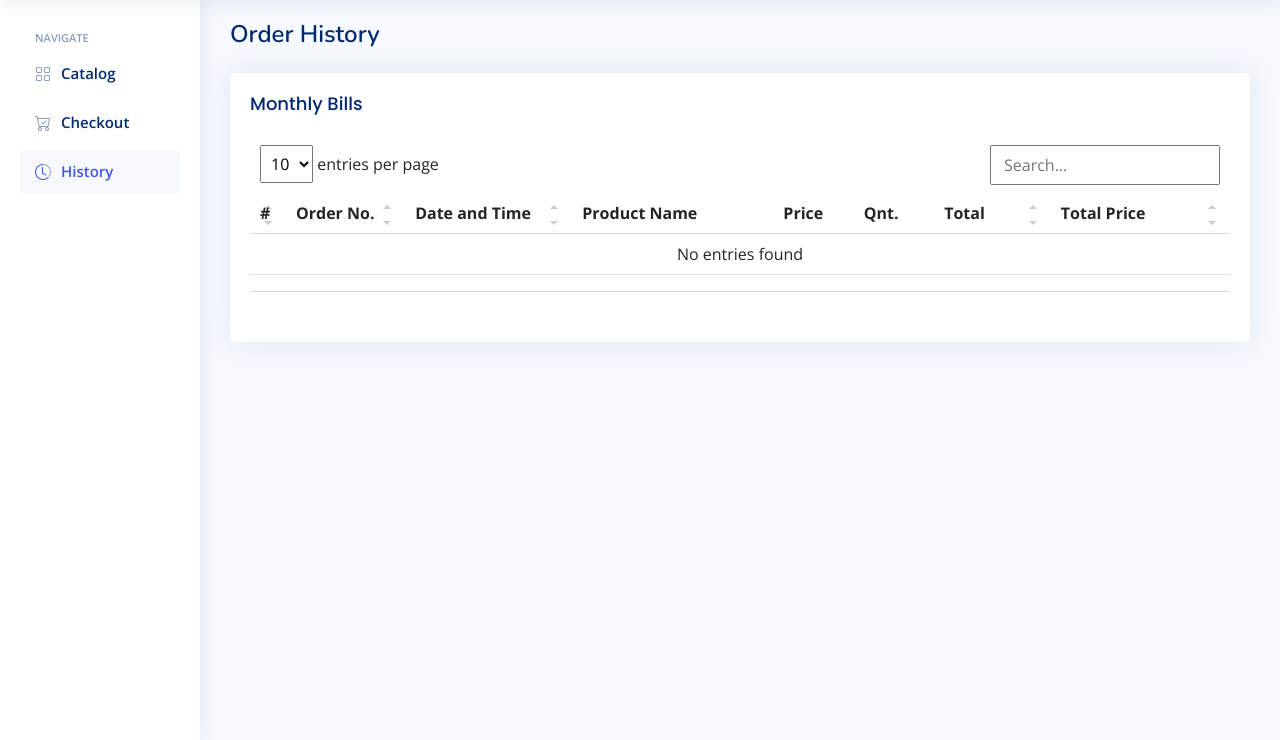
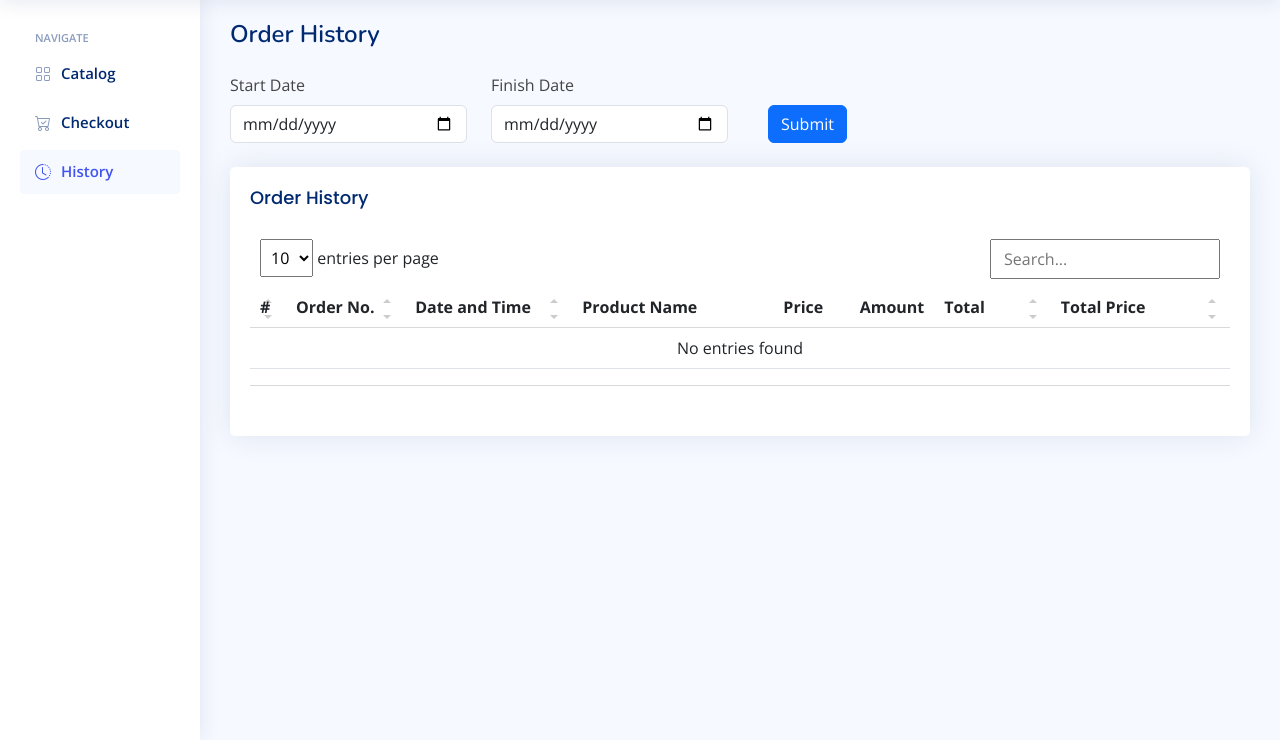
Before and after one commit to Mahdi3M/Canteen_Management, a Django app: page /customer_history/ in a window 1280 px wide. Shown: the part 60-800 px from the top of the page. Run offline with Django 4.2, Linux system fonts and the light colour scheme; the visitor is signed in with stand-in values (Sample User, id 1); data that the repository does not hold is empty; some libraries are stand-ins or nearby versions.

Commit message:
Manage Products Complete

```diff
--- a/Canteen_Management/Canteen/templates/Canteen/customer_history.html
+++ b/Canteen_Management/Canteen/templates/Canteen/customer_history.html
@@ -29,11 +29,32 @@
     <h1>Order History</h1>
   </div><!-- End Page Title -->
 
+
+  <form method=POST action={% url "Canteen:customer_history" %} class="row my-4">
+    {% csrf_token %}
+    <div class="col-3">
+      <label for="start_date" class="form-label">Start Date</label>
+      <div class="input-group has-validation">
+        <input type="date" class="form-control reg-form-input" name="start_date" id="start_date">
+      </div>
+    </div>
+    <div class="col-3">
+      <label for="finish_date" class="form-label">Finish Date</label>
+      <div class="input-group has-validation">
+        <input type="date" class="form-control reg-form-input" name="finish_date" id="finish_date">
+      </div>
+    </div>
+    <div class="col-6 d-flex align-self-end justify-content-start">
+      <button class="btn btn-primary w-80 h-50 ms-3" type="submit">Submit</button>
+    </div>
+  </form>
+
   <div class="card my-4">
     <div class="card-body">
-      <h5 class="card-title">Monthly Bills</h5>
+      <h5 class="card-title">Order History</h5>
 
       <!-- Table with stripped rows -->
+      <div style="width:100%; overflow-x:auto;">
         <table class="table datatable">
           <thead>
             <tr>
@@ -44,7 +65,7 @@
                 <div class="row">
                   <div class="col-5">Product Name</div>
                   <div class="col-2">Price</div>
-                <div class="col-2">Qnt.</div>
+                  <div class="col-2 d-flex justify-content-center">Amount</div>
                   <div class="col-2">Total</div>
                 </div>
               </th>
@@ -61,9 +82,9 @@
                 <td>
                   {% for product in o.list %}
                   <div class="row">
-                  <div class="col-5">{{ product.name }}</div>
+                    <div class="col-5">{{ forloop.counter }}. {{ product.name }}</div>
                     <div class="col-2">{{ product.price }} Tk</div>
-                  <div class="col-2">{{ product.quantity }}</div>
+                    <div class="col-2 d-flex justify-content-center">{{ product.quantity }}</div>
                     <div class="col-2">{{ product.total }} Tk</div>
                   </div>
                   {% endfor %}
@@ -73,6 +94,7 @@
             {% endfor %}
           </tbody>
         </table>
+      </div>
       <!-- End Table with stripped rows -->
 
     </div>
@@ -85,4 +107,11 @@
 <script>
   $("#history").removeClass("collapsed");
 </script>
+
+
+<script>
+  $(function () {
+      $("#start_date").datepicker({dateFormat: 'dd-mm-yy'});
+  });
+</script>
 {% endblock scripts %}
--- a/Canteen_Management/Canteen/views.py
+++ b/Canteen_Management/Canteen/views.py
@@ -2,6 +2,7 @@ from django.shortcuts import render, redirect
 from django.contrib.auth.decorators import login_required
 from django.contrib.auth import authenticate, login, logout
 from django.contrib import messages
+from django.utils.dateparse import parse_date
 from django.db import transaction
 from .models import *
 from functools import wraps
@@ -144,6 +145,7 @@ def customer_catalog(request):
 
 
 @login_required(redirect_field_name='next', login_url="Canteen:signin")
+@role_required(allowed_roles=['Admin', 'Customer'])
 def customer_checkout(request):
     context = {}
     context['thank'] = False
@@ -183,8 +185,24 @@ def customer_checkout(request):
 def customer_history(request):
     context = {}
 
-    orders = Order.objects.filter(ba = request.user.ba)
-    context['order_list'] = OrderItem.objects.filter(order__in = orders)
+    if request.method == "POST":
+        start_date = request.POST.get('start_date')
+        s_date = parse_date(start_date)
+        finish_date = request.POST.get('finish_date')
+        f_date = parse_date(finish_date)
+
+        if start_date and finish_date:
+            orders = Order.objects.filter(ba = request.user.ba, timestamp__gte = s_date, timestamp__lte=f_date)
+        elif start_date:
+            orders = Order.objects.filter(ba = request.user.ba, timestamp__gte = s_date)
+        elif finish_date:
+            orders = Order.objects.filter(ba = request.user.ba, timestamp__lte=f_date)
+        else:
+            orders = Order.objects.filter(ba = request.user.ba)
+    else:
+        orders = Order.objects.filter(ba = request.user.ba)
+
+    context['order_list'] = OrderItem.objects.filter(order__in = orders, order__status = 'Complete').order_by('order__id')
 
     return render(request, "Canteen/customer_history.html", context)
 
@@ -227,38 +245,70 @@ def nco_order(request):
 @role_required(allowed_roles=['Bar NCO'])
 def nco_inventory(request):
     if request.method == "POST":
-        image_file = request.FILES.get('image')
-        name = request.POST.get('productName')
-        category = request.POST.get('category')
-        new_category = request.POST.get('new-category')
-        subcategory = request.POST.get('subCategory')
-        new_subcategory = request.POST.get('new-sub-category')
-        buying_price = request.POST.get('buyingPrice')
-        selling_price = request.POST.get('sellingPrice')
-        amount = request.POST.get('amount')
+        if request.POST.get('form_name') == "add_new_product":
+            new_Product = Product()
+            new_Product.name = request.POST.get('productName')
+            new_Product.image = request.FILES.get('image')
+            new_Product.buying_price = request.POST.get('buyingPrice')
+            new_Product.selling_price = request.POST.get('sellingPrice')
+            new_Product.stock_quantity = request.POST.get('amount')
 
-        new_Product = Product()
-        new_Product.name = name
-        new_Product.image = image_file
-        new_Product.buying_price = buying_price
-        new_Product.selling_price = selling_price
-        new_Product.stock_quantity = amount
+            category = request.POST.get('category')
+            new_category = request.POST.get('new-category')
+            subcategory = request.POST.get('subCategory')
+            new_subcategory = request.POST.get('new-sub-category')
 
-        if category:
-            new_Category = Category.objects.get(name = category)
-            new_Product.category = new_Category
-        else:
-            new_Category = Category(name = new_category)
-            new_Category.save()
-            new_Product.category = new_Category
+            if category:
+                new_Category = Category.objects.get(name = category)
+                new_Product.category = new_Category
+            else:
+                new_Category = Category(name = new_category)
+                new_Category.save()
+                new_Product.category = new_Category
 
-        if subcategory:
-            new_Product.subcategory = Subcategory.objects.get(name = subcategory)
-        else:
-            new_Subcategory = Subcategory(name = new_subcategory, category = new_Category)
-            new_Subcategory.save()
-            new_Product.subcategory = new_Subcategory
-        new_Product.save()
+            if subcategory:
+                new_Product.subcategory = Subcategory.objects.get(name = subcategory)
+            else:
+                new_Subcategory = Subcategory(name = new_subcategory, category = new_Category)
+                new_Subcategory.save()
+                new_Product.subcategory = new_Subcategory
+            new_Product.save()
+
+        elif request.POST.get('form_name') == "edit_product":
+            product_name = request.POST.get('productName')
+            product = Product.objects.get(name = product_name)
+
+            if request.POST.get('editProductName'):
+                product.name = request.POST.get('editProductName')
+            if request.POST.get('add_amount'):
+                product.stock_quantity += request.POST.get('add_amount')
+            if request.POST.get('remove_amount'):
+                product.stock_quantity -= request.POST.get('remove_amount')
+            if request.POST.get('buyingPrice'):
+                product.buying_price = request.POST.get('buyingPrice')
+            if request.POST.get('sellingPrice'):
+                product.selling_price = request.POST.get('sellingPrice')
+
+            product.save()
+
+        elif request.POST.get('form_name') == "edit_category":
+            category_name = request.POST.get('category')
+            category = Category.objects.get(name = category_name)
+
+            if request.POST.get('editCategoryName'):
+                category.name = request.POST.get('editCategoryName')
+
+            category.save()
+
+        elif request.POST.get('form_name') == "edit_subcategory":
+            subcategory_name = request.POST.get('subCategory')
+            subcategory = Subcategory.objects.get(name = subcategory_name)
+
+            if request.POST.get('editSubCategoryName'):
+                subcategory.name = request.POST.get('editSubCategoryName')
+
+            subcategory.save()
+
 
     context = {}
 
@@ -277,7 +327,6 @@ def nco_inventory(request):
 
         category_dict[category.name] = subcategory_dict
 
-    print(category_dict)
     context['category_dict'] = category_dict
     context['all_products'] = Product.objects.all()
 
--- a/Canteen_Management/templates/base.html
+++ b/Canteen_Management/templates/base.html
@@ -30,6 +30,12 @@
 
   <!-- Template Main CSS File -->
   <link href={% static 'assets/css/style.css' %} rel="stylesheet">
+
+  <!-- For Date picker -->
+  <link rel="stylesheet" href="//code.jquery.com/ui/1.13.0/themes/base/jquery-ui.css">
+
+  <script src="https://code.jquery.com/jquery-3.6.0.js"></script>
+  <script src="https://code.jquery.com/ui/1.13.0/jquery-ui.js"></script>
 
   <!-- Other Links -->
   {% block head %}
--- a/Canteen_Management/templates/header.html
+++ b/Canteen_Management/templates/header.html
@@ -96,6 +96,7 @@
 
         </li><!-- End Notification Nav -->
         {% endif %}
+        {% if not user.role == "Bar NCO" %}
         <!-- Start Cart Nav -->
 
         <li class="nav-item dropdown">
@@ -135,6 +136,7 @@
           </ul>
 
         </li><!-- End Cart Nav -->
+        {% endif %}
 
         <li class="nav-item dropdown pe-3">
 
--- a/Canteen_Management/templates/sidebar.html
+++ b/Canteen_Management/templates/sidebar.html
@@ -37,14 +37,16 @@
         </a>
       </li>
 
+      {% if not user.role == "Bar NCO" %}
         <li class="nav-item">
           <a id="cart" class="nav-link collapsed" href={% url 'Canteen:customer_checkout' %}>
             <i class="bi bi-cart-check"></i>
             <span>Checkout</span>
           </a>
         </li>
+      {% endif %}
 
-      {% if user.role != "Bar NCO" %}
+      {% if not user.role == "Bar NCO" %}
         <li class="nav-item">
           <a id="history" class="nav-link collapsed" href={% url 'Canteen:customer_history' %}>
             <i class="bi bi-clock-history"></i>
```
Also changed, not shown: Canteen_Management/Canteen/templates/Canteen/nco_inventory.html (+23 -12 lines). Lines whose indentation alone changed are shown as unchanged.
